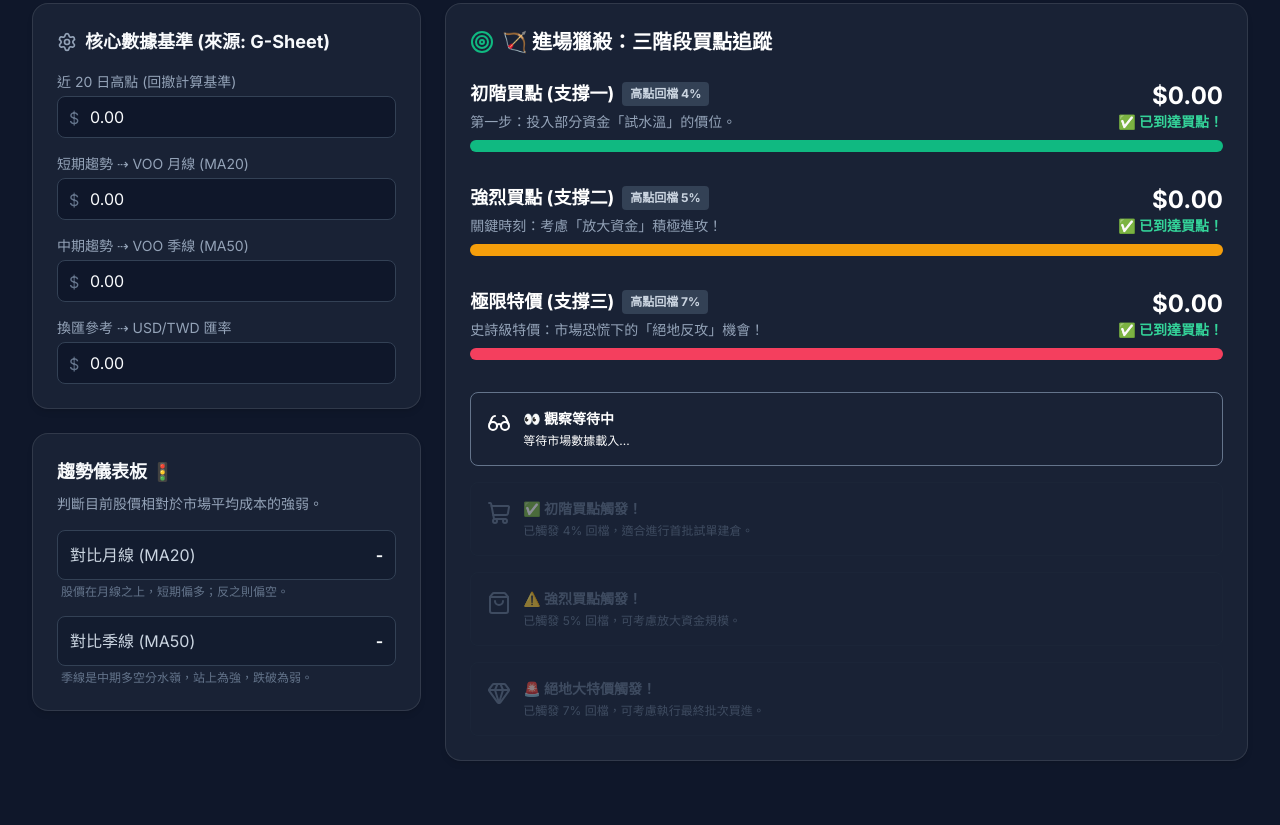
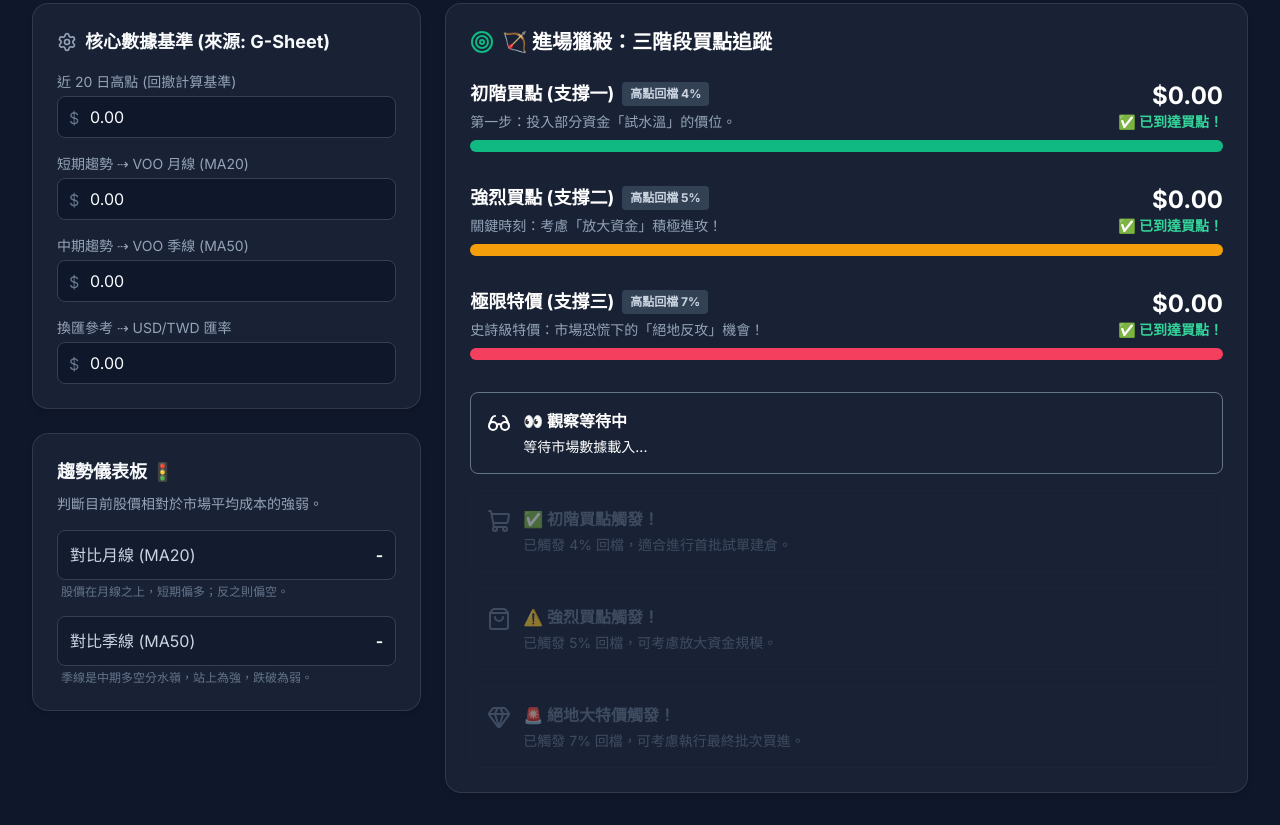
Before and after one commit to mying0928/stock, a plain HTML site: page index.html in a window 1280 px wide. Shown: the part 293-1118 px from the top of the page. Before the commit the page ends 1086 px from the top, so only its background shows below. Drawn offline with nearby package versions, Linux system fonts and the light colour scheme; no server answers.

Commit message:
add: new

```diff
--- a/index.html
+++ b/index.html
@@ -162,29 +162,29 @@
                         <div id="alertStateWait" class="p-4 rounded-lg border flex items-start gap-3 transition-all duration-300">
                             <i data-lucide="glasses" class="w-6 h-6 flex-shrink-0 mt-0.5"></i>
                             <div>
-                                <h4 class="text-sm font-bold">👀 觀察等待中</h4>
-                                <p class="text-xs mt-1" id="alertTextWait">等待數據載入...</p>
+                                <h4 class="font-bold">👀 觀察等待中</h4>
+                                <p class="text-sm mt-1" id="alertTextWait">等待數據載入...</p>
                             </div>
                         </div>
                         <div id="alertStateS1" class="p-4 rounded-lg border flex items-start gap-3 transition-all duration-300">
                             <i data-lucide="shopping-cart" class="w-6 h-6 flex-shrink-0 mt-0.5"></i>
                             <div>
-                                <h4 class="text-sm font-bold">✅ 初階買點觸發！</h4>
-                                <p class="text-xs mt-1">已觸發 4% 回檔，適合進行首批試單建倉。</p>
+                                <h4 class="font-bold">✅ 初階買點觸發！</h4>
+                                <p class="text-sm mt-1">已觸發 4% 回檔，適合進行首批試單建倉。</p>
                             </div>
                         </div>
                         <div id="alertStateS2" class="p-4 rounded-lg border flex items-start gap-3 transition-all duration-300">
                             <i data-lucide="shopping-bag" class="w-6 h-6 flex-shrink-0 mt-0.5"></i>
                             <div>
-                                <h4 class="text-sm font-bold">⚠️ 強烈買點觸發！</h4>
-                                <p class="text-xs mt-1">已觸發 5% 回檔，可考慮放大資金規模。</p>
+                                <h4 class="font-bold">⚠️ 強烈買點觸發！</h4>
+                                <p class="text-sm mt-1">已觸發 5% 回檔，可考慮放大資金規模。</p>
                             </div>
                         </div>
                         <div id="alertStateS3" class="p-4 rounded-lg border flex items-start gap-3 transition-all duration-300">
                              <i data-lucide="gem" class="w-6 h-6 flex-shrink-0 mt-0.5"></i>
                             <div>
-                                <h4 class="text-sm font-bold">🚨 絕地大特價觸發！</h4>
-                                <p class="text-xs mt-1">已觸發 7% 回檔，可考慮執行最終批次買進。</p>
+                                <h4 class="font-bold">🚨 絕地大特價觸發！</h4>
+                                <p class="text-sm mt-1">已觸發 7% 回檔，可考慮執行最終批次買進。</p>
                             </div>
                         </div>
                     </div>
```
